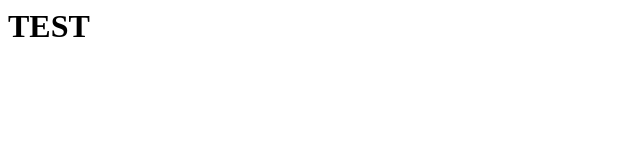
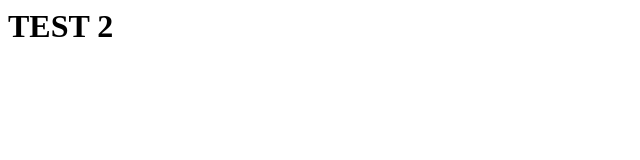
Before and after one commit to mbed101/mbed101.github.io, a plain HTML site: page index.html in a window 1280 px wide. Shown: the full height of the page, 0-640 px from the left. Drawn offline with Linux system fonts and the light colour scheme.

Commit message:
Update index.html

```diff
--- a/index.html
+++ b/index.html
@@ -1,5 +1,5 @@
 <html>
 <h1>
-  TEST
+  TEST 2
 </h1>
 </html>
```
